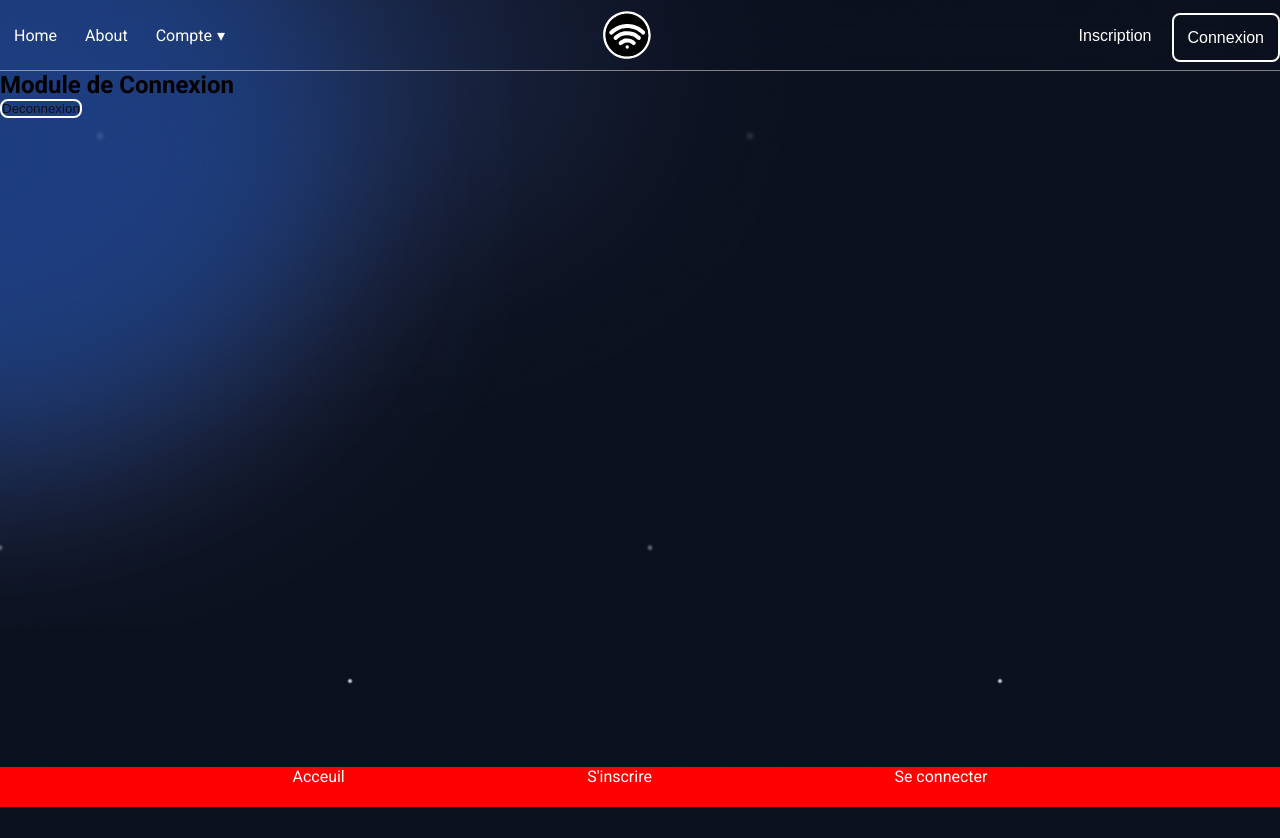
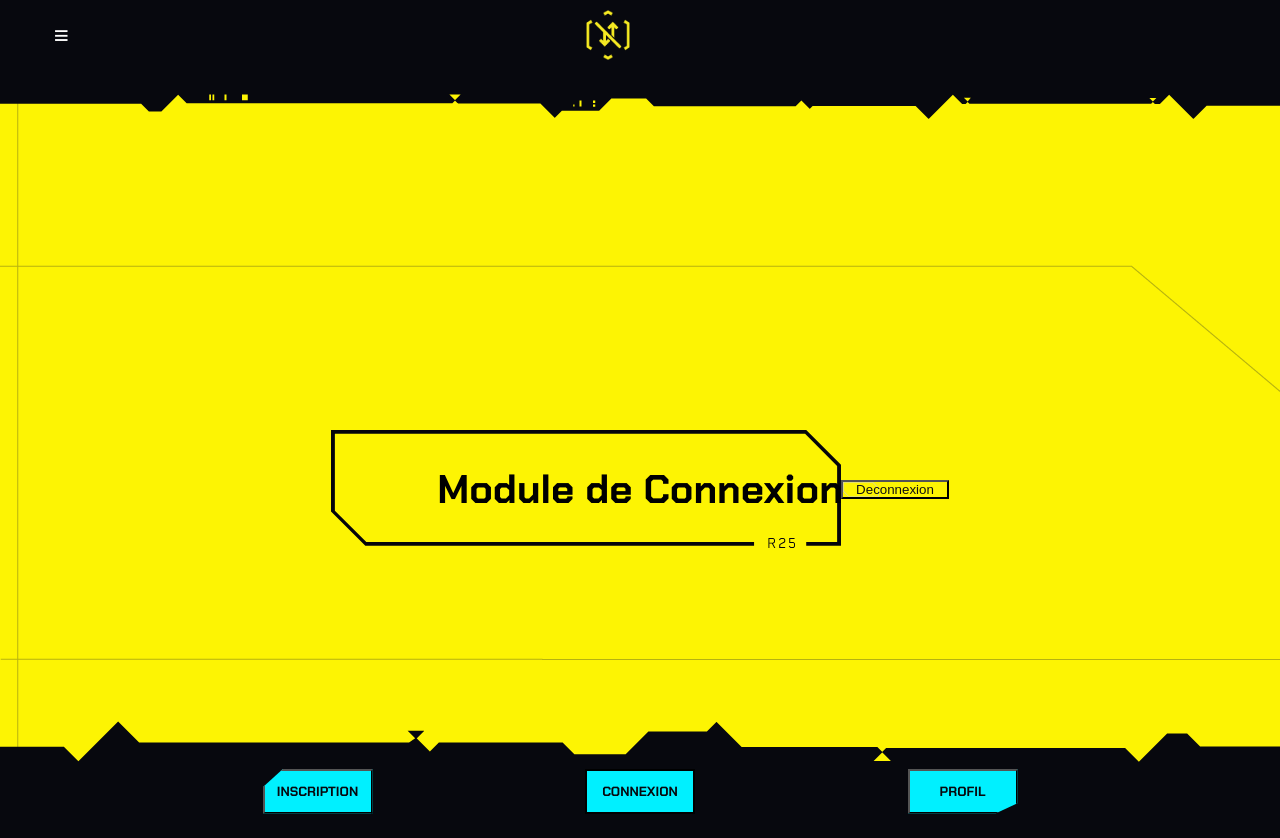
Before and after one commit to jules-jean-louis1/module-connexion, a PHP site: page /connect/ in a window 1280 px wide; the page is wider, and only the part inside the window is pictured. Before the commit the page ends 807 px from the top of that part, so only its background shows below. Run offline with PHP 8.4, Linux system fonts and the light colour scheme; data that the repository does not hold is empty.

Commit message:
modif style index

```diff
--- a/index.php
+++ b/index.php
@@ -33,24 +33,24 @@ session_start();
                     </div>
                 </div>
                 <div class="logo_l">
-                    <div class="container_logo" style="padding-right: 50px;">
-                        <img src="images/logo.svg" alt="">
+                    <div class="container_logo">
+                    	<img src="images/logo.png" alt=""/>
 					</div>
                 </div>
                 <div id="menu" class="color_btn">
                     <ul>
-                        <li><button class="btn_inscri"><a href='inscription.php'>Inscription</a></button></li>
+                        <li><button class="btn_inscri"><a href='inscription.php' style="padding-left: 10;">Inscription</a></button></li>
                         <li><button class="btn_co"><a href='connexion.php'>Connexion</a></button></li>
                     </ul>
                 </div>
             </div>
         </div>
+    <img src="images/header.png" width="1920" height="50" alt=""/>
 	</header>
     <main class="js-warp-hide bg-gray-dark-mktg d-flex flex-auto flex-column overflow-hidden position-relative">
         <section class="main-container_s1">
-            <div class="snow">
-            </div>
             <div class="title_main">
+				<img src="images/button-submit-home.svg" alt=""/>
 				<h2>Module de Connexion</h2>
                 <? include 'deconnexion.php';?>
             </div>
@@ -58,13 +58,14 @@ session_start();
         </section>
     </main>
     <footer>
-            <div class="list_foot">
+	<img src="images/footer.png" width="1920" height="50" alt=""/>
+	<div class="foot_nav">
 	  <div class="foot_warpper">
-                    <div class="list_f">
-                        <ul>
-                            <li><a class="foot_a" href="index.php">Acceuil</a></li>
-                            <li><a class="foot_a" href="inscription.php">S'inscrire</a></li>
-                            <li><a class="foot_a" href="connexion.php">Se connecter</a></li>
+		  <div class="foot_container">
+			  <ul id="list_foot">
+				  <li><button class="btn_footer1"><a href="inscription.php">Inscription</a></button></li>
+				  <li><button class="btn_footer"><a href="inscription.php">Connexion</a></button></li>
+				  <li><button class="btn_footer2"><a href="inscription.php">Profil</a></button></li>
 			  </ul>
 		  </div>
       </div>
--- a/style_index.css
+++ b/style_index.css
@@ -1,7 +1,6 @@
 @import url('https://fonts.googleapis.com/css2?family=EB+Garamond:ital,wght@0,400;0,500;0,600;0,700;0,800;1,400;1,500;1,600;1,700;1,800&display=swap');
 @import url('https://fonts.googleapis.com/css2?family=Roboto:ital,wght@0,100;0,300;0,400;0,500;0,700;0,900;1,100;1,300;1,400;1,500;1,700;1,900&display=swap');
-
-
+@import url('https://fonts.googleapis.com/css2?family=Chakra+Petch:ital,wght@0,300;0,400;0,500;0,600;0,700;1,300;1,400;1,500;1,600;1,700&display=swap');
 * {
     margin: 0;
     padding: 0;
@@ -11,37 +10,38 @@ ul {
 }
 body {
     font-family: 'Roboto', sans-serif;
-/*     background-color: rgb(4, 13, 33); */
-	background-image: url(images/Sans-titre-1-copie.png);
+	background: url("images/bg-1.png")no-repeat;
+	background-color: #fdf403;
+	height: 100vh;
 }
 html {
     font-family: sans-serif;
     -ms-text-size-adjust: 100%;
     -webkit-text-size-adjust: 100%;
+
 }
 /***#############################    HEADER     ####################################***/
 /*#####################################################################################/
 ######################################################################################*/
 
 .navbar_{
-    background-color: transparent;
-    backdrop-filter: Blur(24px);
+    background-color: #07080e;
 }
 .navbarsub {
     display: flex;
     justify-content: space-between;
     align-items: center;
-    max-width: 1280px;
+    max-width: 1212px;
     margin-right: auto;
     margin-left: auto;
     padding-top: 10px;
     padding-bottom: 10px;
-    border-bottom: 1px solid rgba(245,238,230,.5);
+    /*border-bottom: 1px solid rgba(245,238,230,.5);*/
 }
 .container_logo h2 {
-    font-family: 'Roboto', sans-serif;
+    font-family: 'Chakra Petch', sans-serif;
+	font-weight: 700;
     color: #fff;
-    font-weight: 600;
 }
 #menu {
 	color: rgb(255, 255, 255);
@@ -65,8 +65,11 @@ html {
 	line-height: 45px;
 	padding: 0 14px;
 	text-decoration: none;
-	color: #ffffff;
+	color: #FFFFFF;
 	font-size: 16px;
+	font-family: 'Chakra Petch', sans-serif;
+	font-weight: 700;
+
 }
 #menu a.dropdown-arrow:after {
 	content: "\25BE";
@@ -111,31 +114,31 @@ html {
 	width: 100%;
 }
 #menu ul.sub-menus a {
-    color: #000;
+    color: #000000;
 	font-size: 16px;
 }
 #menu li:hover ul.sub-menus {
 	display: block
 }
 #menu ul.sub-menus a:hover{
-	background: #F2F2F2;
+	background: #000000;
 	color: #444444;
 }
 .btn_inscri {
-    background-color: transparent;
+    background: url("images/button_header2.svg") no-repeat;
     text-transform: capitalize;
-    border: transparent;
-    border-radius: 8px;
+	flex: 0 0 auto;
+	width: 108px;
 }
 .btn_co {
-    background-color: transparent;
+    background: url("images/button_header.svg") no-repeat;
     text-transform: capitalize;
-    border: #FFFFFF 2px solid;
-    border-radius: 8px;
     color: #111;
+	flex: 0 0 auto;
+	width: 108px;
 }
 .btn_co a {
-    color: #111;
+    color: #FFFFFF;
 }
 .color_btn ul {
     display: flex;
@@ -148,121 +151,91 @@ html {
 }
 .container_logo img {
 	width: 50px;
+	padding-right: 64px;
 }
+
+main.js-warp-hide.bg-gray-dark-mktg.d-flex.flex-auto.flex-column.overflow-hidden.position-relative {
+    height: 74.82vh;
+}
+
+
 .main-container_s1{
-	height: 100vh;
+	display: flex;
+	justify-content: center;
+	padding-top: 310px;
+
 }
-.snow{
-	height: 100vh;
+
+.title_main {
+    position: relative;
+    width: 510px;
+    display: flex;
+    justify-content: center;
+    align-items: center;
 }
-.snow, .snow:after, .snow:before {
-	content: "";
+.title_main h2{
 	position: absolute;
-	top: 40px;
-	left: 0;
-	bottom: 0;
-	right: 0;
-	background-image: radial-gradient(4px 4px at 100px 50px, #fff, transparent);
-	background-image: radial-gradient(6px 6px at 100px 50px, #fff, transparent);
-	background-image: radial-gradient(3px 3px at 400px 250px, #fff, transparent);
-	background-image: radial-gradient(4px 4px at 400px 350px, #fff, transparent);
-	background-image: radial-gradient(6px 6px at 500px 100px, #fff, transparent);
-	background-image: radial-gradient(3px 3px at 50px 200px, #fff, transparent);
-	background-image: radial-gradient(4px 4px at 150px 300px, #fff, transparent);
-	background-image: radial-gradient(6px 6px at 250px 50px, #fff, transparent);
-	background-image: radial-gradient(3px 3px at 350px 50px, #fff, transparent);
-	background-size: 650px 650px;
-
-	animation: snowAnim 3s linear;
-	animation-iteration-count: infinite;
-}
-.snow:after {
-	margin-left: -250px;
-	opacity: 0.5;
-	filter: blur(2px);
-	animation-direction: reverse;
-	animation-duration: 6s;
-}
-.snow:before {
-	margin-left: -350px;
-	opacity: 0.7;
-	filter: blur(1px);
-	animation-direction: reverse;
-	animation-duration: 9s;
-}
-@keyframes snowAnim {
-	form{
-		transform: translateY(0);
-	}
-	to{
-		transform: translateY(-650px);
-	}
-}
-.d-flex {
-    display: flex !important;
-}
-.overflow-hidden {
-    overflow: hidden !important;
-}
-.position-relative {
-    position: relative !important;
-}
-.flex-auto {
-    flex: auto !important;
-}
-.flex-column {
-    flex-direction: column !important;
-}
-.home-hero-glow {
-    top: 50%;
-    left: 50%;
-    width: 200%;
-    transform: translate(-50%, -50%);
-}
-.events-none{
-	pointer-events: none;
-}
-.overflow-hidden{
-	overflow: hidden !important;
-}
-.position-absolute {
-	position: absolute !important;
-}
-.main-container_s1 img {
-	border-style: none;
-}
-main.js-warp-hide.bg-gray-dark-mktg.d-flex.flex-auto.flex-column.overflow-hidden.position-relative {
-    height: 87%;
+	font-family: 'Chakra Petch', sans-serif;
+	font-weight: 900;
+	font-size: 40px;
 }
 
 
 
-
-
-
-footer {
-    height: 5vh;
-    background-color: red;
-}
-.foot_warpper {
+.foot_container {
     margin-left: 50px;
     margin-right: 50px;
 }
-.list_f ul {
+.foot_nav {
+    background-color: #07080e;
+    height: 69px;
+}
+ul#list_foot {
     display: flex;
     justify-content: space-evenly;
-    color: #fff;
+    align-items: center;
+    align-content: center;
+
 }
-a:link.foot_a  {
-    color: #fff;
+footer a {
+    color: #07080e;
+	text-decoration: none
 }
-a:visited.foot_a  {
-    color: #fff;
+footer a:link {
+    color: #07080e;
 }
-a.foot_a  {
-    text-decoration: none;
+footer a:visited {
+    color: #07080e;
 }
-@media screen and (max-width: 800px){
+.btn_footer {
+    height: 45px;
+    width: 110px;
+    background: #00f0ff;
+	font-family: 'Chakra Petch', sans-serif;
+	font-weight: 700;
+	text-transform: uppercase;
+	border: 2px solid black;
+}
+.btn_footer1 {
+    height: 45px;
+    width: 110px;
+    background: #00f0ff;
+	font-family: 'Chakra Petch', sans-serif;
+	font-weight: 700;
+	clip-path: polygon(19% 0, 80% 0%, 100% 0, 100% 100%, 80% 100%, 16% 100%, 0 100%, 0 42%);
+	text-transform: uppercase;
+}
+.btn_footer2 {
+    height: 45px;
+    width: 110px;
+    background: #00f0ff;
+	font-family: 'Chakra Petch', sans-serif;
+	font-weight: 700;
+	clip-path: polygon(19% 0, 80% 0%, 100% 0, 100% 77%, 80% 100%, 16% 100%, 0 100%, 0 0);
+	text-transform: uppercase;
+}
+
+@media screen and (max-width : 1842px ){
 	#menu {position:relative}
 	#menu ul {background:#111;position:absolute;top:100%;right:0;left:0;z-index:3;height:auto;display:none}
 	#menu ul.sub-menus {width:100%;position:static;}
```
Also changed, not shown: images/bg-1.png (added), images/button-submit-home.svg (added), images/button-submit.svg (added), images/button_header.svg (added), images/button_header2.svg (added), images/footer.png (added), images/header.png (added), images/logo.png (added). Lines whose indentation alone changed are shown as unchanged.
